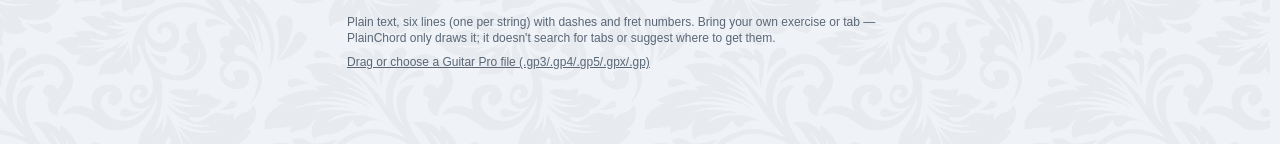
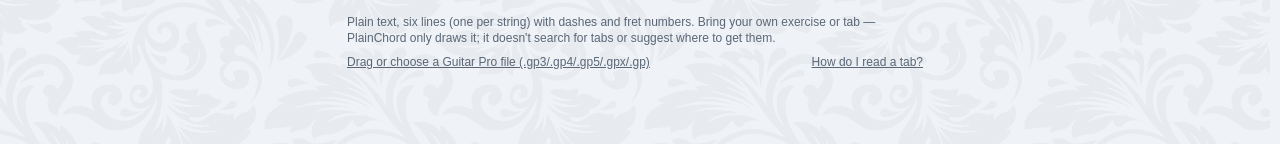
Before and after one commit to Marcentella/Plainchord, a Next.js app: page /en/tablatura in a window 1280 px wide. Shown: the part 339-483 px from the top of the page. Built offline with nearby package versions, Linux system fonts and the light colour scheme.

Commit message:
Link the guide from the chord library and the tab page, where beginners get stuck

```diff
--- a/app/[lang]/acordes/page.tsx
+++ b/app/[lang]/acordes/page.tsx
@@ -15,6 +15,9 @@ import { useChordPlayAlong } from "@/lib/useChordPlayAlong";
 import { useT } from "@/i18n/LocaleProvider";
 import { canonicalToken, convertProgression, displayToken, formatChord } from "@/lib/notation";
 import { useNotationText } from "@/lib/useNotation";
+import Link from "next/link";
+import { useLocale } from "@/i18n/useLocale";
+import { href } from "@/i18n/routes";
 
 const CHORD_LIMIT = 16;
 
@@ -42,6 +45,7 @@ const isChord = (canonical: string) => findChord(canonical) !== undefined;
 
 export default function ChordLibrary() {
   const t = useT();
+  const locale = useLocale();
   // `input` is the box's text in the active notation; COMMON_PROGRESSIONS,
   // localStorage and every chord lookup stay American (see useNotationText).
   const {
@@ -345,6 +349,13 @@ export default function ChordLibrary() {
               ? t("home.hideSuggestions")
               : t("home.showSuggestions")}
           </button>
+          {/* Where beginners actually get stuck: right next to the diagrams. */}
+          <Link
+            href={href("guide", locale, "diagramas-de-acordes")}
+            className="text-xs text-muted underline transition hover-fine:text-accent"
+          >
+            {t("guide.howToReadDiagram")}
+          </Link>
           <button
             onClick={() => setShowDifficulty((v) => !v)}
             className="rounded border border-line px-3 py-1 text-sm transition hover-fine:border-accent active:scale-[0.97] duration-[160ms] ease-out"
--- a/app/[lang]/tablatura/page.tsx
+++ b/app/[lang]/tablatura/page.tsx
@@ -9,6 +9,9 @@ import TabHistoryMenu from "@/components/TabHistoryMenu";
 import { listTabHistory, saveTabToHistory, deleteTabFromHistory, type TabHistoryEntry } from "@/lib/tabHistory";
 import { usePlayhead } from "@/lib/usePlayhead";
 import { useT } from "@/i18n/LocaleProvider";
+import { useLocale } from "@/i18n/useLocale";
+import { href } from "@/i18n/routes";
+import Link from "next/link";
 
 // Explicit map (not a template-string key) so renaming an error variant
 // without updating this breaks the build instead of silently rendering a
@@ -81,6 +84,7 @@ function ImportingSpinner() {
 
 export default function Tablatura() {
   const t = useT();
+  const locale = useLocale();
   const [text, setText] = useState("");
   const [state, setState] = useState<ImportState>({ kind: "empty" });
   const [expanded, setExpanded] = useState(true);
@@ -345,14 +349,22 @@ export default function Tablatura() {
               e.target.value = ""; // lets picking the same file twice re-trigger onChange
             }}
           />
+          <div className="flex flex-wrap items-center justify-between gap-2">
             <button
               type="button"
               onClick={() => fileInputRef.current?.click()}
               disabled={isImporting}
-            className="self-start text-xs text-muted underline transition hover-fine:text-accent active:scale-[0.97] duration-[160ms] ease-out disabled:opacity-50 disabled:pointer-events-none"
+              className="text-xs text-muted underline transition hover-fine:text-accent active:scale-[0.97] duration-[160ms] ease-out disabled:opacity-50 disabled:pointer-events-none"
             >
               {t("tab.gpPickerLink")}
             </button>
+            <Link
+              href={href("guide", locale, "tablatura")}
+              className="text-xs text-muted underline transition hover-fine:text-accent"
+            >
+              {t("guide.howToReadTab")}
+            </Link>
+          </div>
         </div>
       )}
 
```
Lines whose indentation alone changed are shown as unchanged.
